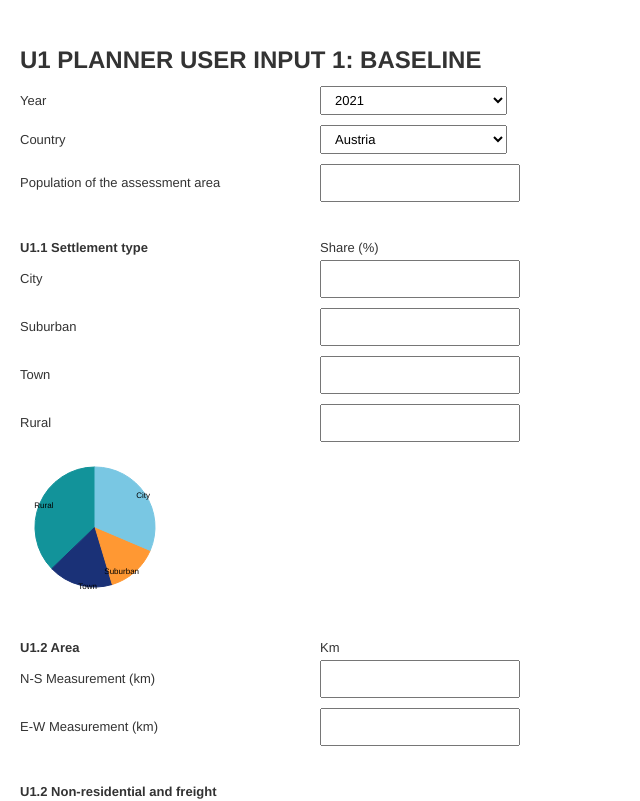
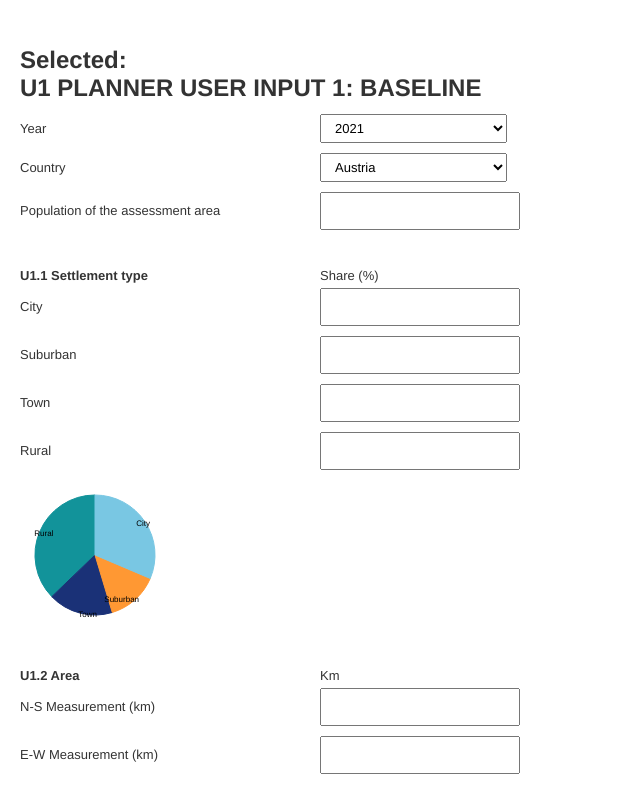
Before and after one commit to QGasSP/ggia-frontend, a React (Create React App) app in the folder frontend_qgassp/: page / in a window 1280 px wide. Shown: the top 801 px of the page, without its empty margins (0-640 px from the left). Built offline with nearby package versions, Linux system fonts and the light colour scheme; no server answers.

Commit message:
U1 planner:update

```diff
--- a/frontend_qgassp/src/components/U1planner.jsx
+++ b/frontend_qgassp/src/components/U1planner.jsx
@@ -20,16 +20,13 @@ import {
  * @return {}
  */
 
-// const baseURL = "http://localhost:5000";
-
 
 // export const U1planner = ({ user, onLogin, onLogout, onCreateAccount }) => {
 export const U1planner = () => {
   const [eucountry, setCountry] = useState("");
-  // const [responseData, setResponseData] = useState("");
   const [emission, setEmissionData] = useState("");
 
-  // const countrySelected = useRef();
+
   useEffect(() => {
     const jsonRaw = {
       country: "Finland",
@@ -65,6 +62,12 @@ export const U1planner = () => {
       /> */}
       <section>
         <div>
+        <h2>
+        {" "}
+        Selected:{" "}
+        <span style={{ backgroundColor: "yellow" }}>{emission.data}</span>
+      </h2>
+<br></br>
           <h2>U1 PLANNER USER INPUT 1: BASELINE</h2>
         </div>
         <form>
@@ -81,8 +84,8 @@ export const U1planner = () => {
             <select
               id="eu_countries"
               name="eu_countries"
-              onChange={() => handleChange}
-              // setCountry(e.target.value)}
+              onClick={handleChange}
+              onChange={(e) => setCountry(e.target.value)}
               defaultValue={eucountry}
             >
               <optgroup label="Select country"></optgroup>
```
